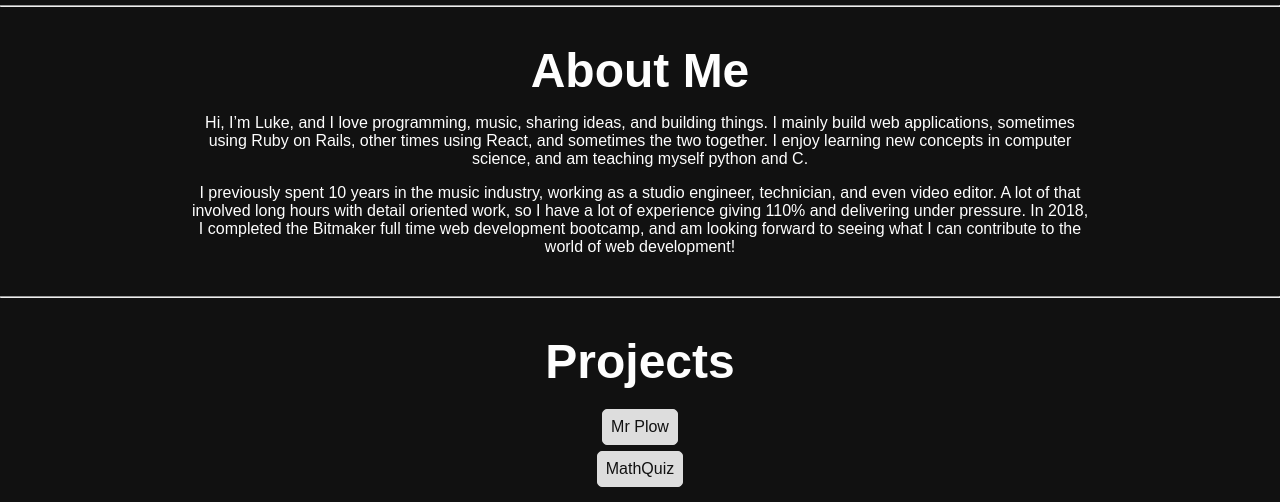
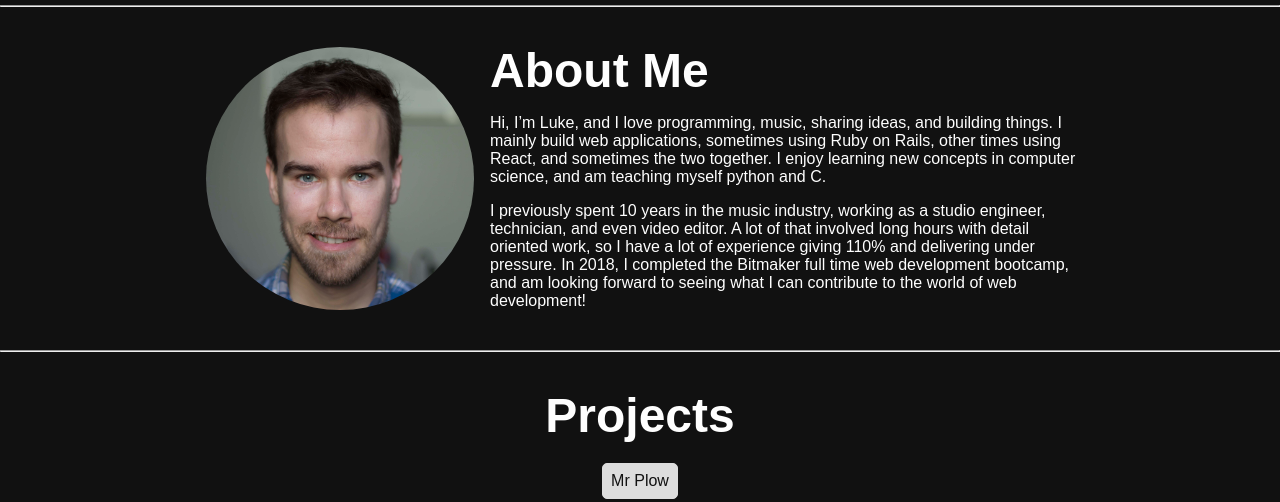
Before and after one commit to Lukeveille/Lukeveille.github.io, a plain HTML site: page index.html in a window 1280 px wide. Shown: the part 657-1159 px from the top of the page. Drawn offline with Linux system fonts and the light colour scheme; a web font is replaced by a local one.

Commit message:
added profile pic

```diff
--- a/index.html
+++ b/index.html
@@ -71,10 +71,13 @@
       <hr />
 
       <section id="about">
-        <h2>About Me</h2>
-        <div class="about-text"></div>
-        <p>Hi, I’m Luke, and I love programming, music, sharing ideas, and building things. I mainly build web applications, sometimes using Ruby on Rails, other times using React, and sometimes the two together. I enjoy learning new concepts in computer science, and am teaching myself python and C.</p>
-        <p>I previously spent 10 years in the music industry, working as a studio engineer, technician, and even video editor. A lot of that involved long hours with detail oriented work, so I have a lot of experience giving 110% and delivering under pressure. In 2018, I completed the Bitmaker full time web development bootcamp, and am looking forward to seeing what I can contribute to the world of web development!</p>
+        <div class="profile-pic"></div>
+        <div class="info-box">
+          <h2>About Me</h2>
+          <div class="about-text"></div>
+          <p>Hi, I’m Luke, and I love programming, music, sharing ideas, and building things. I mainly build web applications, sometimes using Ruby on Rails, other times using React, and sometimes the two together. I enjoy learning new concepts in computer science, and am teaching myself python and C.</p>
+          <p>I previously spent 10 years in the music industry, working as a studio engineer, technician, and even video editor. A lot of that involved long hours with detail oriented work, so I have a lot of experience giving 110% and delivering under pressure. In 2018, I completed the Bitmaker full time web development bootcamp, and am looking forward to seeing what I can contribute to the world of web development!</p>
+        </div>
       </section>
 
       <hr />
--- a/styles.css
+++ b/styles.css
@@ -113,6 +113,16 @@ section h2 {
   fill: #0077B5;
 }
 
+.info-box {
+  text-align: left;
+}
+.profile-pic {
+  border-radius: 50%;
+  background: url('images/profile-pic.jpg');
+  background-size: 100%;
+  margin: 1em;
+}
+
 /* IDs */
 #projects a {
   border-radius: 5px;
@@ -124,6 +134,13 @@ section h2 {
 #projects a:hover {
   background-color: #333;
   color: #ddd;
+}
+#about {
+  display: grid;
+  grid-template-columns: 1fr 2fr;
+}
+#about p {
+  font-family: Arial, Helvetica, sans-serif;
 }
 
 @media screen and (max-width: 524px) {
```
Also changed, not shown: images/profile-pic.jpg (added), 1 other file.
